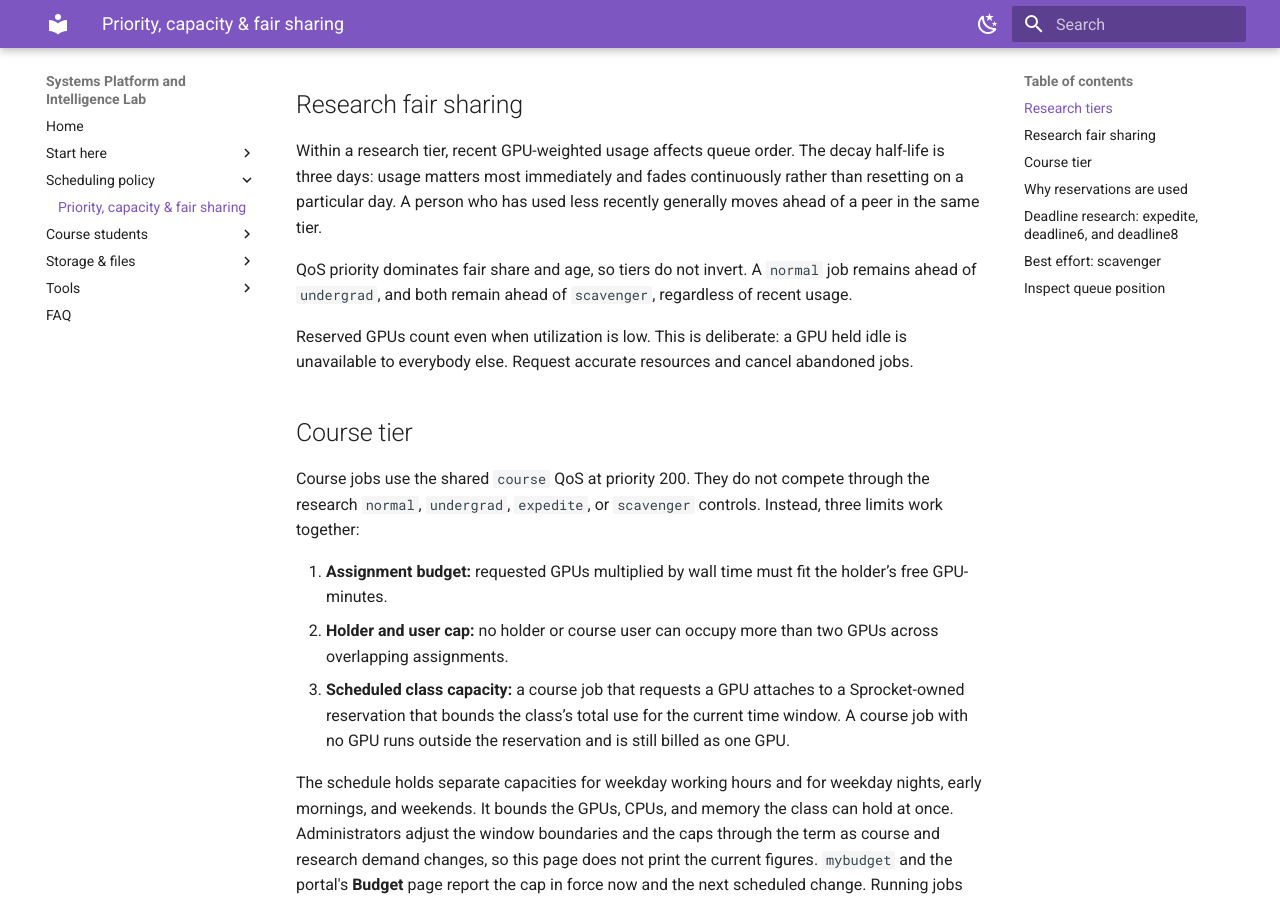
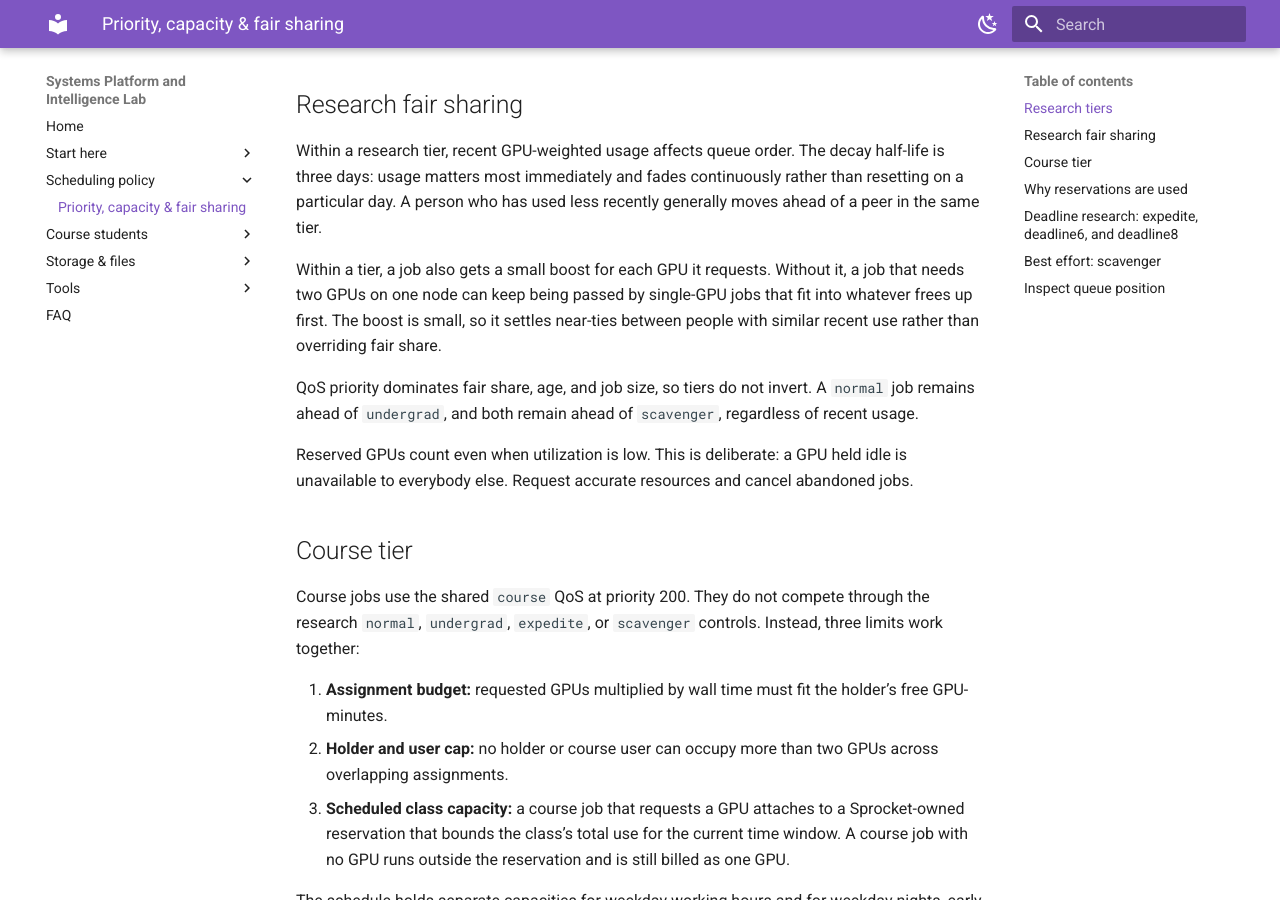
Before and after one commit to max-bromberg/platformx-wiki, an MkDocs documentation site: the page built from docs/priority.md, in a window 1280 px wide and 900 px high, scrolled down 928 px. Built offline with MkDocs 1.6.1 and Material for MkDocs 9.7.7, drawn with Linux system fonts in a browser that asks for light colours.

Commit message:
docs(priority): jobs gain a small boost per requested GPU
Co-Authored-By: Claude Opus 5.5 (1M context) <noreply@anthropic.com>
Claude-Session: https://claude.ai/code/session_01RMYN32zFBX4Sxw2ZyepZMN

```diff
--- a/docs/priority.md
+++ b/docs/priority.md
@@ -21,7 +21,9 @@ Interactive research sessions are routed to `debug`, which has a one-hour cap an
 
 Within a research tier, recent GPU-weighted usage affects queue order. The decay half-life is three days: usage matters most immediately and fades continuously rather than resetting on a particular day. A person who has used less recently generally moves ahead of a peer in the same tier.
 
-QoS priority dominates fair share and age, so tiers do not invert. A `normal` job remains ahead of `undergrad`, and both remain ahead of `scavenger`, regardless of recent usage.
+Within a tier, a job also gets a small boost for each GPU it requests. Without it, a job that needs two GPUs on one node can keep being passed by single-GPU jobs that fit into whatever frees up first. The boost is small, so it settles near-ties between people with similar recent use rather than overriding fair share.
+
+QoS priority dominates fair share, age, and job size, so tiers do not invert. A `normal` job remains ahead of `undergrad`, and both remain ahead of `scavenger`, regardless of recent usage.
 
 Reserved GPUs count even when utilization is low. This is deliberate: a GPU held idle is unavailable to everybody else. Request accurate resources and cancel abandoned jobs.
 
```
